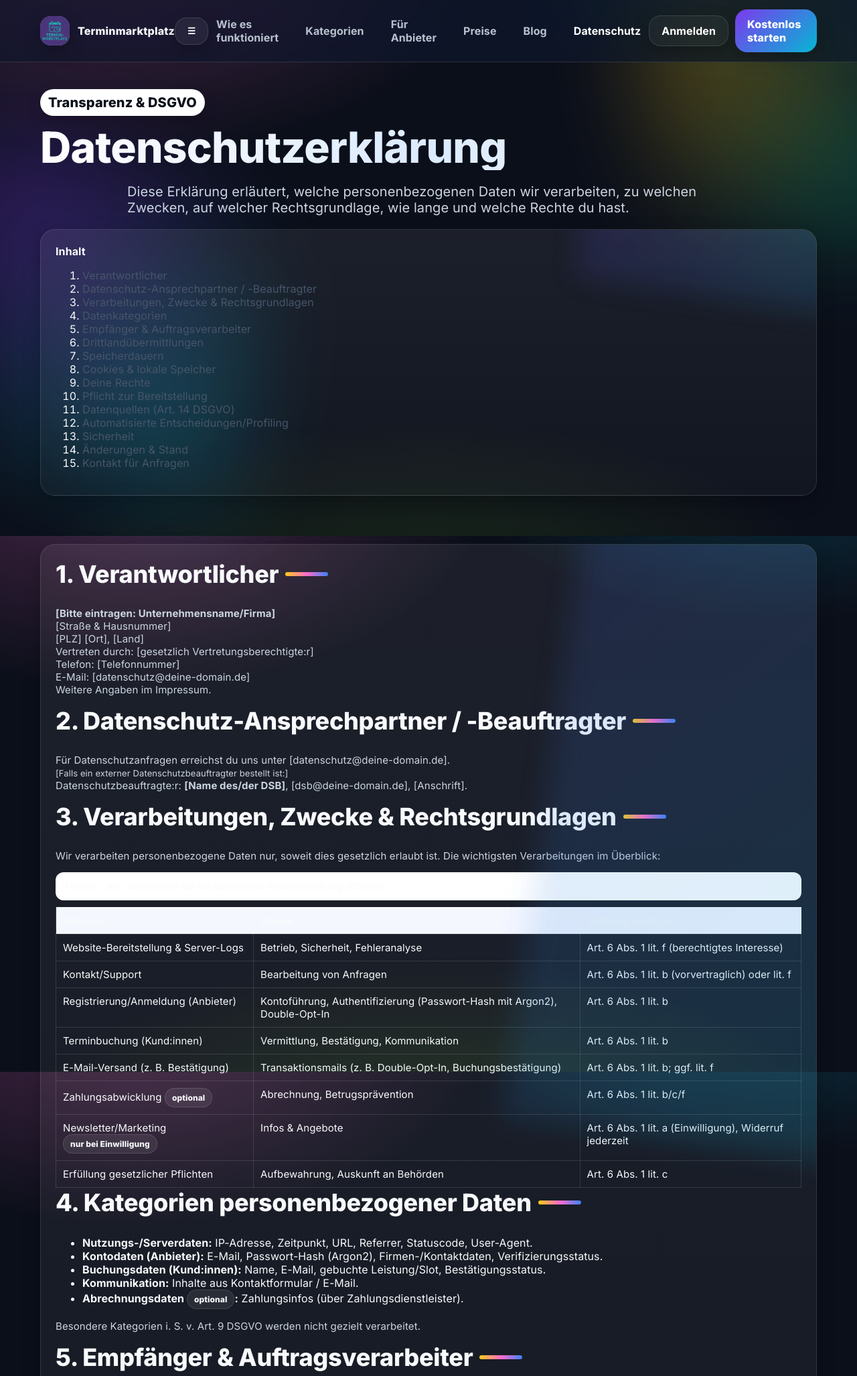
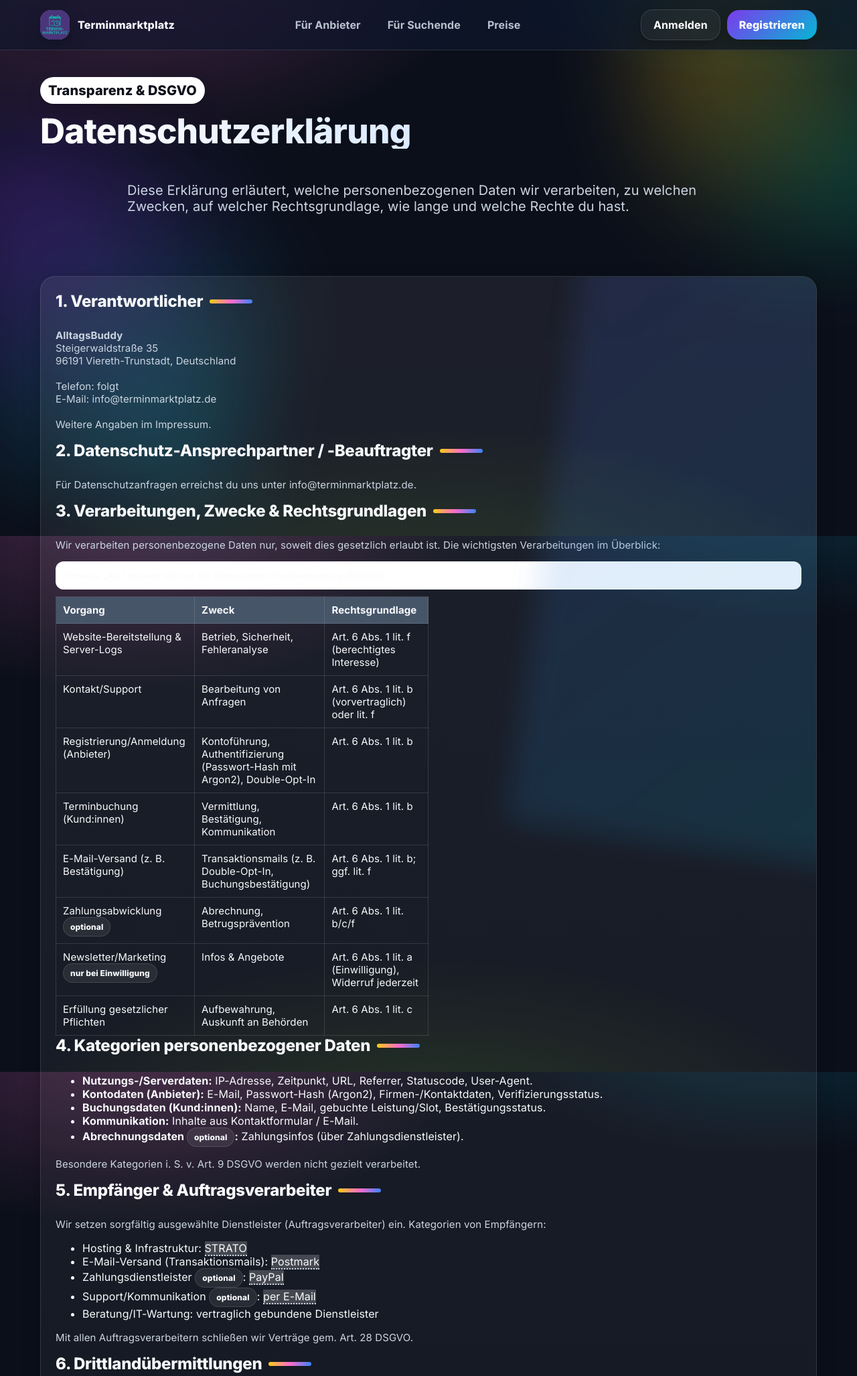
Before and after one commit to AlltagsBuddy/Terminmarktplatz.de, a Flask app: page /datenschutz in a window 1280 px wide. Shown: the top 2054 px of the page at 67% size. Run offline with Flask 3, Linux system fonts and the light colour scheme; some libraries are stand-ins or nearby versions.

Commit message:
Im.agb.Dat. optisch

```diff
--- a/datenschutz.html
+++ b/datenschutz.html
@@ -24,9 +24,9 @@
 
   <!-- Kleine Tabellenstyles nur für diese Seite -->
   <style>
-    .privacy-table{width:100%; border-collapse:collapse; font-size:15px}
+    .privacy-table{width:50%; border-collapse:collapse; font-size:15px}
     .privacy-table th,.privacy-table td{border:1px solid var(--ab-border); padding:10px; vertical-align:top}
-    .privacy-table th{background:#f5f7ff; text-align:left}
+    .privacy-table th{background:#475569; text-align:left}
     .toc a{color:#475569}
     .callout{border-left:4px solid var(--ab-primary); padding:12px 14px; background:#fff; border:1px solid var(--ab-border); border-radius:12px}
     .pill{display:inline-block; padding:2px 8px; border-radius:999px; background:rgba(111,83,255,.12); border:1px solid #d9ddff; font-size:12px; font-weight:600}
@@ -39,27 +39,22 @@
 <body>
   <!-- Header -->
   <header>
-    <div class="container nav" role="navigation" aria-label="Hauptnavigation">
-      <a class="brand" href="/" aria-label="Startseite">
+     <div class="container nav" role="navigation" aria-label="Hauptnavigation">
+      <a class="brand" href="index.html" aria-label="Startseite">
         <div class="brand-logo" aria-hidden="true">
-          <img src="{{ url_for('static', filename='terminmarktplatz-logo.png') }}" alt="Terminmarktplatz Logo" />
+          <img src="/static/terminmarktplatz-logo.png" alt="Terminmarktplatz Logo" width="50" height="50">
         </div>
         <div class="brand-title">Terminmarktplatz</div>
       </a>
-      <button class="btn secondary hamburger" id="hamburger" aria-label="Navigation umschalten">☰</button>
-      <nav class="nav-links" id="nav-links">
-        <a href="/wie-es-funktioniert">Wie es funktioniert</a>
-        <a href="/kategorien">Kategorien</a>
-        <a href="/anbieter">Für Anbieter</a>
-        <a href="/preise">Preise</a>
-        <a href="/blog">Blog</a>
-        <a class="active" href="/datenschutz">Datenschutz</a>
-      </nav>
-      <div class="cta-group">
-        <a class="btn" href="/anmelden">Anmelden</a>
-        <a class="btn primary" href="/registrieren">Kostenlos starten</a>
-      </div>
-    </div>
+      <nav class="nav-links">
+          <a href="anbieter.html">Für Anbieter</a>
+          <a href="suchende.html">Für Suchende</a>
+          <a href="preise.html">Preise</a>
+        </nav>
+        <div class="cta-group">
+          <a class="btn" href="login.html?tab=login">Anmelden</a>
+          <a class="btn primary" href="login.html?tab=register">Registrieren</a>
+        </div>
   </header>
 
   <main>
@@ -67,29 +62,10 @@
     <section class="hero" style="padding:40px 0 16px">
       <div class="container">
         <span class="badge">Transparenz & DSGVO</span>
+        <br>
         <h1>Datenschutzerklärung</h1>
+        <br>
         <p class="lead">Diese Erklärung erläutert, welche personenbezogenen Daten wir verarbeiten, zu welchen Zwecken, auf welcher Rechtsgrundlage, wie lange und welche Rechte du hast.</p>
-
-        <div class="card toc" style="margin-top:14px">
-          <b>Inhalt</b>
-          <ol>
-            <li><a href="#verantwortlicher">Verantwortlicher</a></li>
-            <li><a href="#beauftragter">Datenschutz-Ansprechpartner / -Beauftragter</a></li>
-            <li><a href="#verarbeitungen">Verarbeitungen, Zwecke & Rechtsgrundlagen</a></li>
-            <li><a href="#kategorien">Datenkategorien</a></li>
-            <li><a href="#empfaenger">Empfänger & Auftragsverarbeiter</a></li>
-            <li><a href="#drittland">Drittlandübermittlungen</a></li>
-            <li><a href="#speicherdauer">Speicherdauern</a></li>
-            <li><a href="#cookies">Cookies & lokale Speicher</a></li>
-            <li><a href="#rechte">Deine Rechte</a></li>
-            <li><a href="#pflicht">Pflicht zur Bereitstellung</a></li>
-            <li><a href="#quellen">Datenquellen (Art. 14 DSGVO)</a></li>
-            <li><a href="#automatisierung">Automatisierte Entscheidungen/Profiling</a></li>
-            <li><a href="#sicherheit">Sicherheit</a></li>
-            <li><a href="#aenderungen">Änderungen & Stand</a></li>
-            <li><a href="#kontakt">Kontakt für Anfragen</a></li>
-          </ol>
-        </div>
       </div>
     </section>
 
@@ -99,20 +75,20 @@
 
           <h2 id="verantwortlicher">1. Verantwortlicher</h2>
           <p>
-            <strong>[Bitte eintragen: Unternehmensname/Firma]</strong><br>
-            [Straße & Hausnummer]<br>
-            [PLZ] [Ort], [Land]<br>
-            Vertreten durch: [gesetzlich Vertretungsberechtigte:r]<br>
-            Telefon: [Telefonnummer]<br>
-            E-Mail: <a href="mailto:[datenschutz@deine-domain.de]">[datenschutz@deine-domain.de]</a><br>
-            Weitere Angaben im <a href="/impressum">Impressum</a>.
+            <strong>AlltagsBuddy</strong><br>
+            Steigerwaldstraße 35<br>
+            96191 Viereth-Trunstadt, Deutschland<br>
+            <br>
+            Telefon: folgt<br>
+            E-Mail: <a href="mailto:[info@terminmarktplatz.de]">info@terminmarktplatz.de</a><br>
+            <br>
+            Weitere Angaben im <a href="/impressum.html">Impressum</a>.
           </p>
 
           <h2 id="beauftragter">2. Datenschutz-Ansprechpartner / -Beauftragter</h2>
           <p>
-            Für Datenschutzanfragen erreichst du uns unter <a href="mailto:[datenschutz@deine-domain.de]">[datenschutz@deine-domain.de]</a>.<br>
-            <span class="small">[Falls ein externer Datenschutzbeauftragter bestellt ist:]</span><br>
-            Datenschutzbeauftragte:r: <strong>[Name des/der DSB]</strong>, <a href="mailto:[dsb@deine-domain.de]">[dsb@deine-domain.de]</a>, [Anschrift].
+            Für Datenschutzanfragen erreichst du uns unter <a href="mailto:[info@terminmarktplatz.de]">info@terminmarktplatz.de</a>.<br>
+
           </p>
 
           <h2 id="verarbeitungen">3. Verarbeitungen, Zwecke & Rechtsgrundlagen</h2>
@@ -183,17 +159,16 @@
           <h2 id="empfaenger">5. Empfänger & Auftragsverarbeiter</h2>
           <p>Wir setzen sorgfältig ausgewählte Dienstleister (Auftragsverarbeiter) ein. Kategorien von Empfängern:</p>
           <ul>
-            <li>Hosting & Infrastruktur: <span class="fill">[z. B. Anbieter/Region]</span></li>
-            <li>E-Mail-Versand (Transaktionsmails): <span class="fill">[z. B. Postmark/Alternative]</span></li>
-            <li>Zahlungsdienstleister <span class="pill">optional</span>: <span class="fill">[z. B. Stripe/PayPal]</span></li>
-            <li>Support/Kommunikation <span class="pill">optional</span>: <span class="fill">[z. B. Helpdesk-Tool]</span></li>
+            <li>Hosting & Infrastruktur: <span class="fill">STRATO</span></li>
+            <li>E-Mail-Versand (Transaktionsmails): <span class="fill">Postmark</span></li>
+            <li>Zahlungsdienstleister <span class="pill">optional</span>: <span class="fill">PayPal</span></li>
+            <li>Support/Kommunikation <span class="pill">optional</span>: <span class="fill">per E-Mail</span></li>
             <li>Beratung/IT-Wartung: vertraglich gebundene Dienstleister</li>
           </ul>
           <p>Mit allen Auftragsverarbeitern schließen wir Verträge gem. Art. 28 DSGVO.</p>
 
           <h2 id="drittland">6. Drittlandübermittlungen</h2>
           <p>Sofern Daten an Empfänger in Staaten außerhalb der EU/des EWR übermittelt werden (z. B. E-Mail-Dienst in den USA), stellen wir ein angemessenes Datenschutzniveau sicher, etwa durch <strong>EU-Standardvertragsklauseln (Art. 46 DSGVO)</strong> und zusätzliche Schutzmaßnahmen.</p>
-          <p><span class="pill">Beispiel</span> E-Mail-Versand via <span class="fill">[Postmark / anderer US-Dienst]</span> mit SCC; Restrisiken können nicht vollständig ausgeschlossen werden.</p>
 
           <h2 id="speicherdauer">7. Speicherdauern</h2>
           <ul>
@@ -218,20 +193,20 @@
             <li>Datenübertragbarkeit (Art. 20 DSGVO)</li>
             <li>Widerspruch gegen Verarbeitungen auf Basis berechtigter Interessen (Art. 21 DSGVO)</li>
             <li>Widerruf erteilter Einwilligungen (Art. 7 Abs. 3 DSGVO)</li>
-            <li>Beschwerde bei einer Aufsichtsbehörde (Art. 77 DSGVO), z. B.: <span class="fill">[Zuständige Landesdatenschutzbehörde mit Adresse/Link]</span></li>
+            <li>Beschwerde bei einer Aufsichtsbehörde (Art. 77 DSGVO)
           </ul>
 
           <h2 id="pflicht">10. Pflicht zur Bereitstellung</h2>
           <p>Für die Nutzung bestimmter Funktionen (z. B. Registrierung, Buchung) sind die entsprechenden Angaben erforderlich. Ohne diese Daten können wir den Dienst nicht bereitstellen.</p>
 
           <h2 id="quellen">11. Datenquellen (Art. 14 DSGVO)</h2>
-          <p>Wenn wir Daten nicht direkt bei dir erheben (z. B. Anbieter hinterlegt Kontaktdaten für eine Buchung), informieren wir dich gem. Art. 14 DSGVO. Kategorien der Quellen: <span class="fill">[z. B. angebundene Praxissysteme, Kalender-Integrationen]</span>.</p>
+          <p>Wenn wir Daten nicht direkt bei dir erheben (z. B. Anbieter hinterlegt Kontaktdaten für eine Buchung), informieren wir dich gem. Art. 14 DSGVO. Kategorien der Quellen: <span class="fill">z. B. angebundene Praxissysteme, Kalender-Integrationen</span>.</p>
 
           <h2 id="automatisierung">12. Automatisierte Entscheidungen/Profiling</h2>
           <p>Es findet keine automatisierte Entscheidungsfindung einschließlich Profiling i. S. v. Art. 22 DSGVO statt.</p>
 
           <h2 id="sicherheit">13. Sicherheit</h2>
-          <p>Wir setzen angemessene technische und organisatorische Maßnahmen ein (u. a. TLS-Verschlüsselung, Passwörter als Argon2-Hash, rollenbasierte Zugriffe, Protokollierung, regelmäßige Updates, EU-Hosting <span class="fill">[falls zutreffend: Rechenzentrums-Standort]</span>).</p>
+          <p>Wir setzen angemessene technische und organisatorische Maßnahmen ein (u. a. TLS-Verschlüsselung, Passwörter als Argon2-Hash, rollenbasierte Zugriffe, Protokollierung, regelmäßige Updates, EU-Hosting <span class="fill"></span>).</p>
 
           <h2 id="aenderungen">14. Änderungen & Stand</h2>
           <p>Wir passen diese Datenschutzerklärung an, wenn sich unser Dienst oder rechtliche Vorgaben ändern. Die jeweils aktuelle Fassung ist hier abrufbar.</p>
@@ -239,12 +214,10 @@
 
           <h2 id="kontakt">15. Kontakt für Datenschutz-Anfragen</h2>
           <p>
-            E-Mail: <a href="mailto:[datenschutz@deine-domain.de]">[datenschutz@deine-domain.de]</a><br>
-            Postanschrift: <span class="fill">[Anschrift für Datenschutz-Anfragen]</span>
+            E-Mail: <a href="mailto:[info@terminmarktplatz.de]">info@terminmarktplatz.de</a><br>
+
           </p>
 
-          <hr style="border:none; border-top:1px solid var(--ab-border); margin:18px 0">
-          <p class="muted small">Diese Vorlage dient der transparenten Information und ersetzt keine Rechtsberatung. Bitte ergänze alle <em>[markierten Felder]</em> und prüfe, ob optionale Dienste (Zahlung, US-Mail, Analytics) tatsächlich genutzt werden.</p>
         </div>
       </div>
     </section>
--- a/static/style.css
+++ b/static/style.css
@@ -149,7 +149,7 @@ button.loading::after{
 }
 h1, h2, h3{font-weight:800; letter-spacing:.2px}
 .hero h1{
-  font-size:clamp(34px, 5vw, 64px);
+  font-size: clamp(28px, 4vw, 52px); /* vorher: 34 / 5vw / 64 */
   line-height:1.04;
   margin:14px 0 10px; letter-spacing:-0.8px;
   background:linear-gradient(90deg, #fff, #dbeafe, #fff);
@@ -233,7 +233,7 @@ h1, h2, h3{font-weight:800; letter-spacing:.2px}
 /* ---------- Sections ---------- */
 section{padding:56px 0}
 h2{
-  font-size:clamp(24px, 3.2vw, 36px); margin:0 0 12px; letter-spacing:-.3px;
+  h2 { font-size: clamp(20px, 2.6vw, 30px); } /* vorher: (24px, 3.2vw, 36px);*/ margin:0 0 12px; letter-spacing:-.3px;
   display:inline-flex; align-items:center; gap:10px;
 }
 h2::after{
```
Also changed, not shown: impressum.html (+22 -21 lines).
